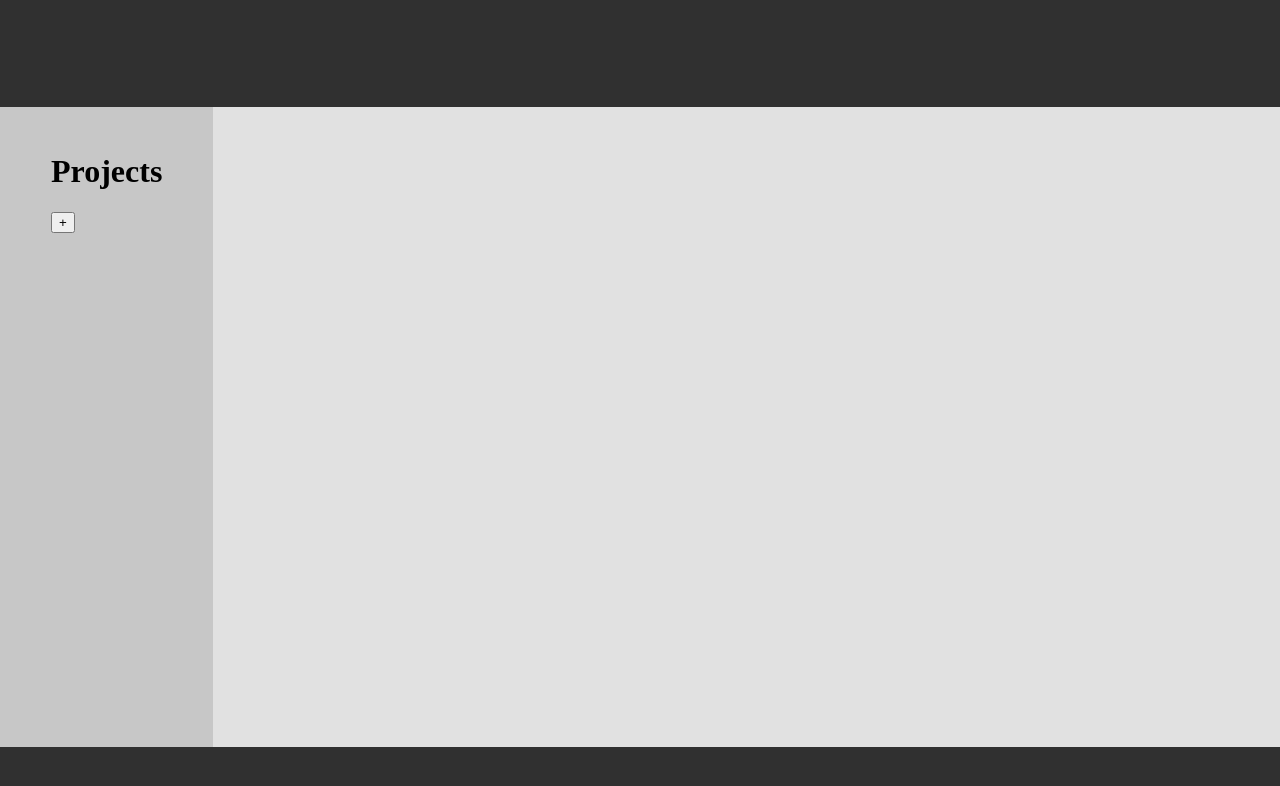
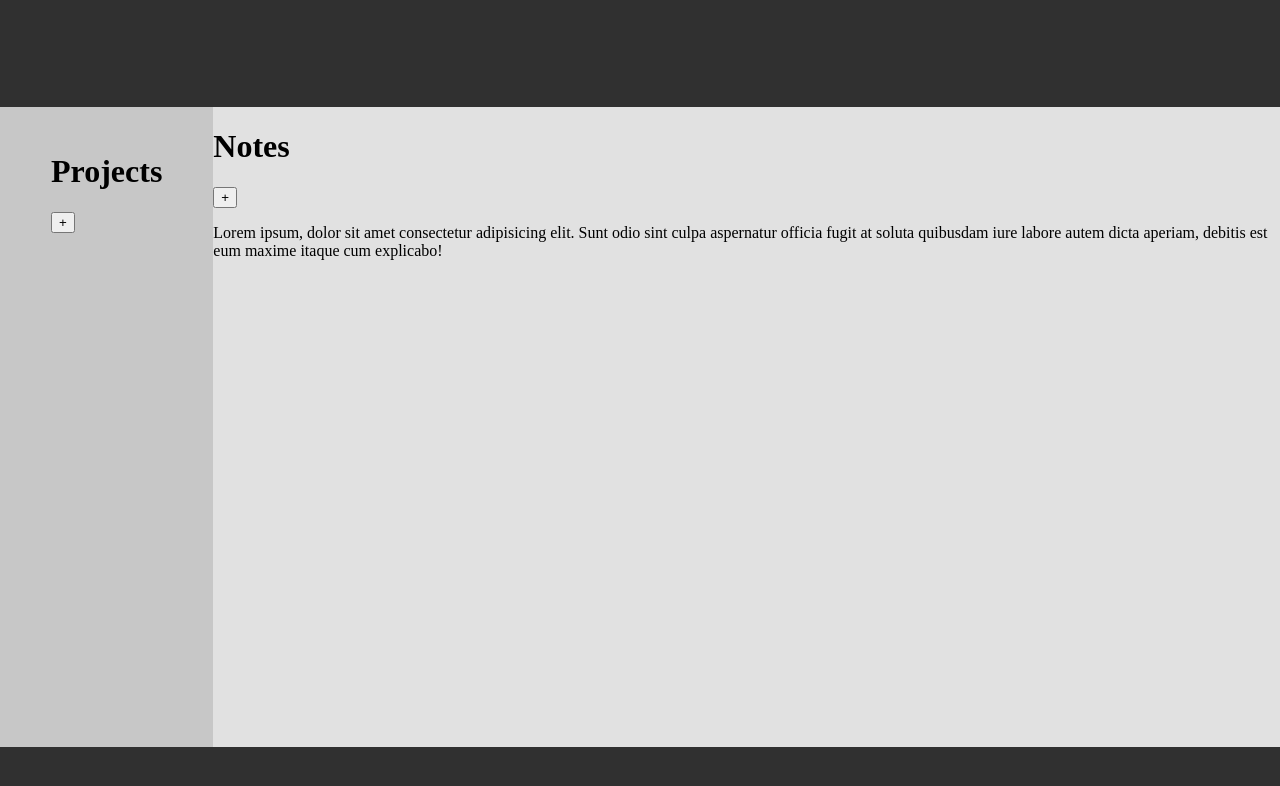
Before and after one commit to benlgw/todo-list, a website built with Vite: page index.html in a window 1280 px wide. Built offline with nearby package versions, Linux system fonts and the light colour scheme.

Commit message:
added header to notes section

```diff
--- a/index.html
+++ b/index.html
@@ -14,7 +14,17 @@
 					<button>+</button>
 				</div>
 			</div>
-			<div class="content" id="content"></div>
+			<div class="content" id="content">
+				<div class="content-header">
+					<h1>Notes</h1>
+					<button>+</button>
+				</div>
+				<p class="notes">
+					Lorem ipsum, dolor sit amet consectetur adipisicing elit. Sunt odio
+					sint culpa aspernatur officia fugit at soluta quibusdam iure labore
+					autem dicta aperiam, debitis est eum maxime itaque cum explicabo!
+				</p>
+			</div>
 			<footer></footer>
 		</div>
 		<script type="module" src="/src/main.js"></script>
```
